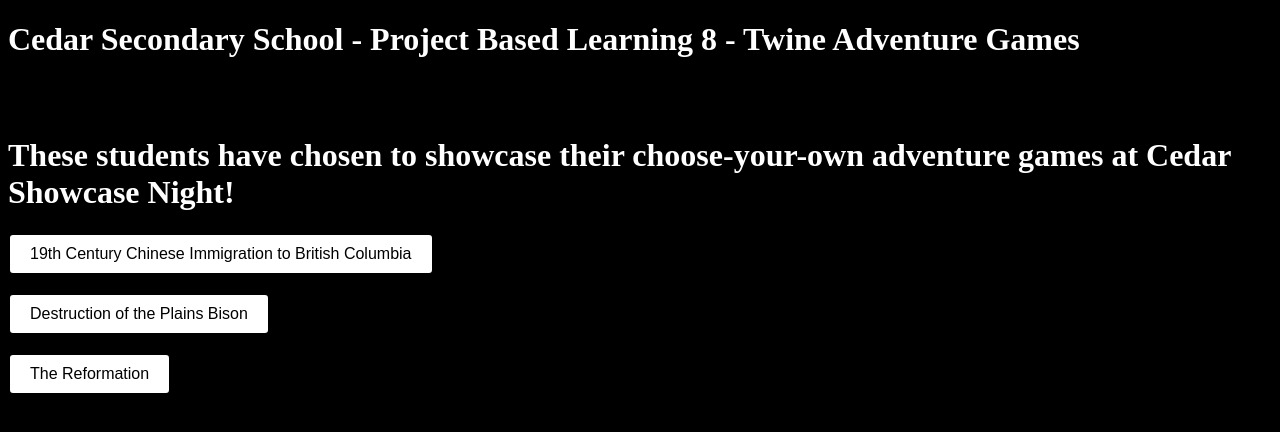
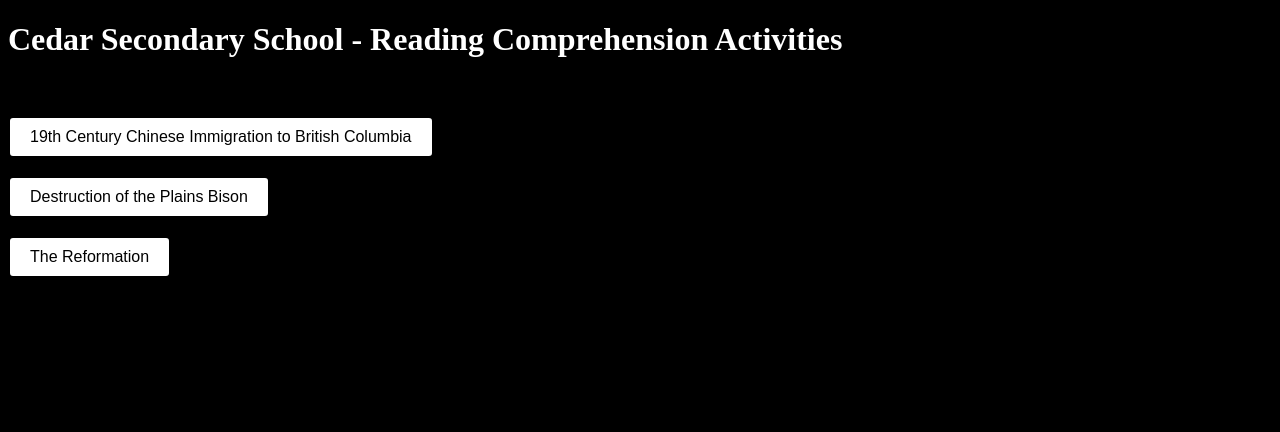
Before and after one commit to austinlawson-readingcomp/LawsonReadingComp, a plain HTML site: page index.html in a window 1280 px wide. Drawn offline with Linux system fonts and the light colour scheme.

Commit message:
Update index.html

```diff
--- a/index.html
+++ b/index.html
@@ -33,9 +33,9 @@
 </head>
 <body>
 
-<h1>Cedar Secondary School - Project Based Learning 8 - Twine Adventure Games</h1>
+<h1>Cedar Secondary School - Reading Comprehension Activities</h1>
     <br><br>
-    <h1> These students have chosen to showcase their choose-your-own adventure games at Cedar Showcase Night!</h1>
+
 
 <a href="Chinese Immigrants\ChineseImm.html"  target="_blank"> 19th Century Chinese Immigration to British Columbia </a>
 <br><br>
```
